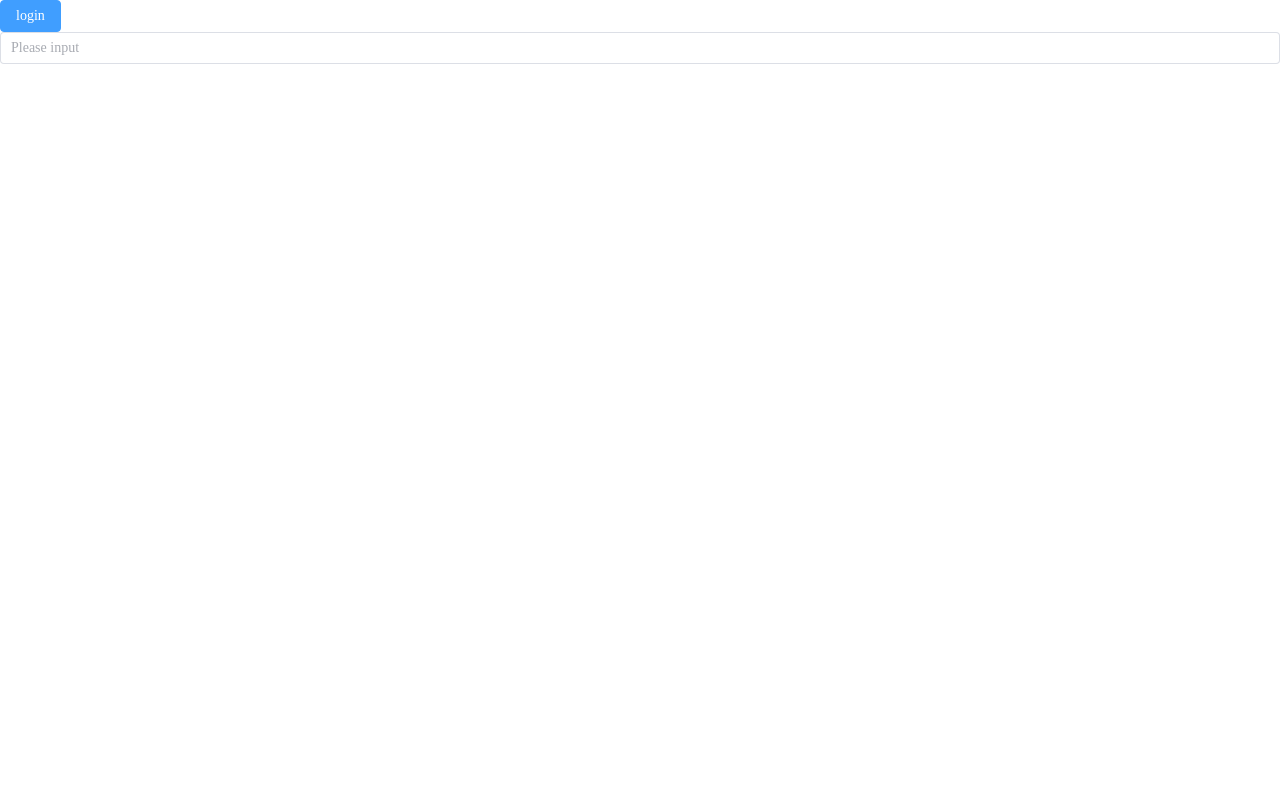
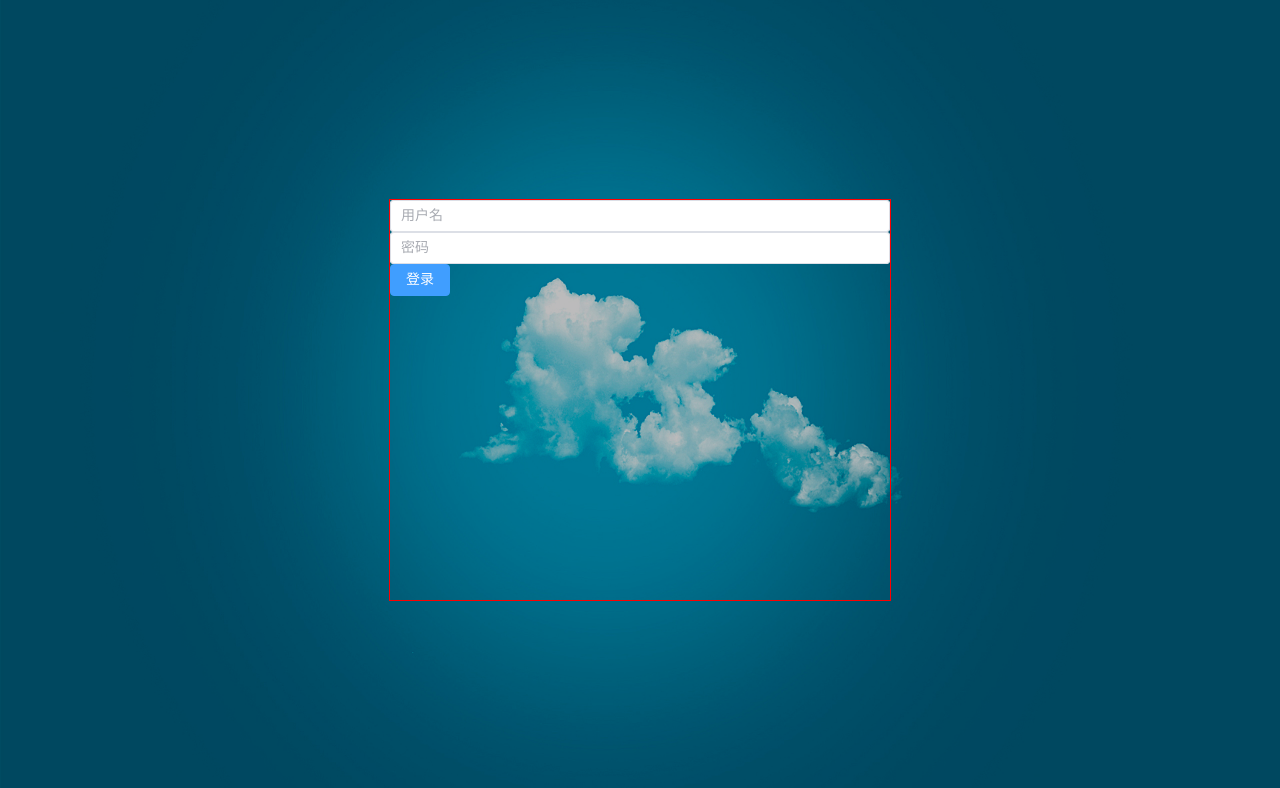
Before and after one commit to Van-Yo/vue3-element-plus-admin, a Vue app: page /#/login in a window 1280 px wide. Shown: the top 788 px of the page. Built offline with nearby package versions, Linux system fonts and the light colour scheme; what vue-cesium would draw is missing.

Commit message:
登陆界面init

```diff
--- a/src/pages/login/login.vue
+++ b/src/pages/login/login.vue
@@ -1,13 +1,31 @@
 <template lang="">
-    <div>
-        <el-button type="primary">login</el-button>
-        <el-input v-model="input1" placeholder="Please input" />
+    <div class="login-area">
+        <div class="login-box">
+            <el-input v-model="user" placeholder="用户名" />
+            <el-input v-model="password" placeholder="密码" />
+            <el-button type="primary">登录</el-button>
+        </div>
     </div>
 </template>
 <script setup>
 import { ref } from 'vue'
-const input1 = ref('')
+const user = ref('')
+const password = ref('')
 </script>
-<style lang="">
-
+<style>
+.login-area{
+    width:100vw;
+    height:100vh;
+    overflow:hidden;
+    display:flex;
+    justify-content:center;
+    align-items:center;
+    background:url('../../static/banner-default.jpg');
+    background-size:100% 100%;
+}
+    .login-box{
+        width:500px;
+        height:400px;
+        border:1px solid red;
+    }
 </style>
```
Also changed, not shown: src/static/banner-default.jpg (added).
